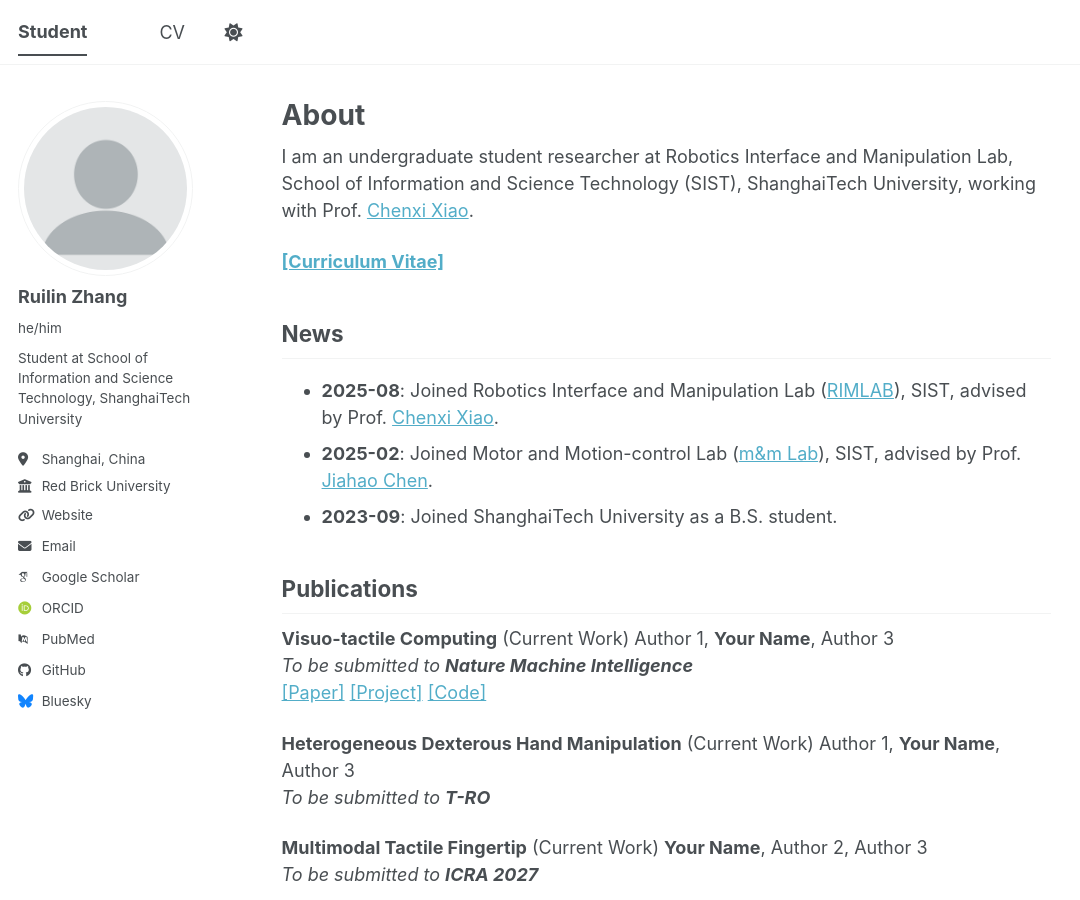
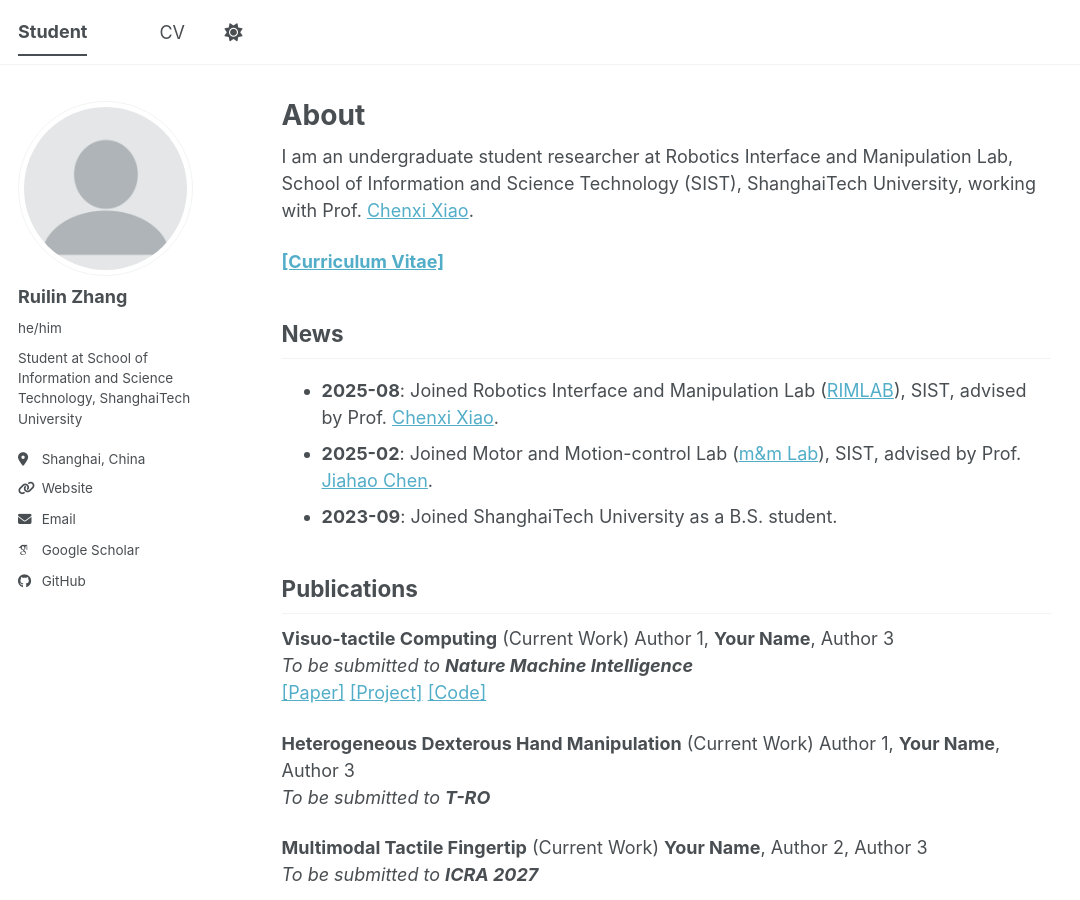
Before and after one commit to bey0ndt1me/bey0ndt1me.github.io, a Jekyll site: the page built from _pages/about.md, in a window 1280 px wide and 900 px high. Shown: the whole window, without its empty margins (0-1080 px from the left). Built offline with Jekyll 4.4.1, drawn with Linux system fonts in a browser that asks for light colours; some web fonts are replaced; a script bundle is joined from its source files by our own code; library files that are not in the unit come from our copies; some of the changed lines change nothing that is shown.

Commit message:
Update _config.yml

```diff
--- a/_config.yml
+++ b/_config.yml
@@ -28,7 +28,7 @@
   pronouns         : "he/him" # example: "she/her"
   bio              : "Student at School of Information and Science Technology, ShanghaiTech University"
   location         : "Shanghai, China"
-  employer         : "Red Brick University"
+  employer         : # URL
   uri              : "https://bey0ndt1me.github.io" # URL
   email            : "zhangrl2023@shanghaitech.edu.cn"
 
@@ -38,10 +38,10 @@
   googlescholar    : "https://scholar.google.com/citations?user=PS_CX0AAAAAJ"
   inspire-hep      : # URL
   impactstory      : # URL
-  orcid            : "https://orcid.org/yourorcidurl"
+  orcid            : # URL
   semantic         : # URL
   ssrn             : # URL
-  pubmed           : "https://www.ncbi.nlm.nih.gov/pubmed/?term=john+snow"
+  pubmed           : # URL
   researchgate     : # URL
   scopus           : # URL
   zotero           : # URL
@@ -57,7 +57,7 @@
 
   # Social media
   artstation       : # Username
-  bluesky          : "bsky.app" # Replace this with you Bluesky username
+  bluesky          : # Replace this with you Bluesky username
   facebook         : # Username
   flickr           : # Username
   foursquare       : # Username
```
